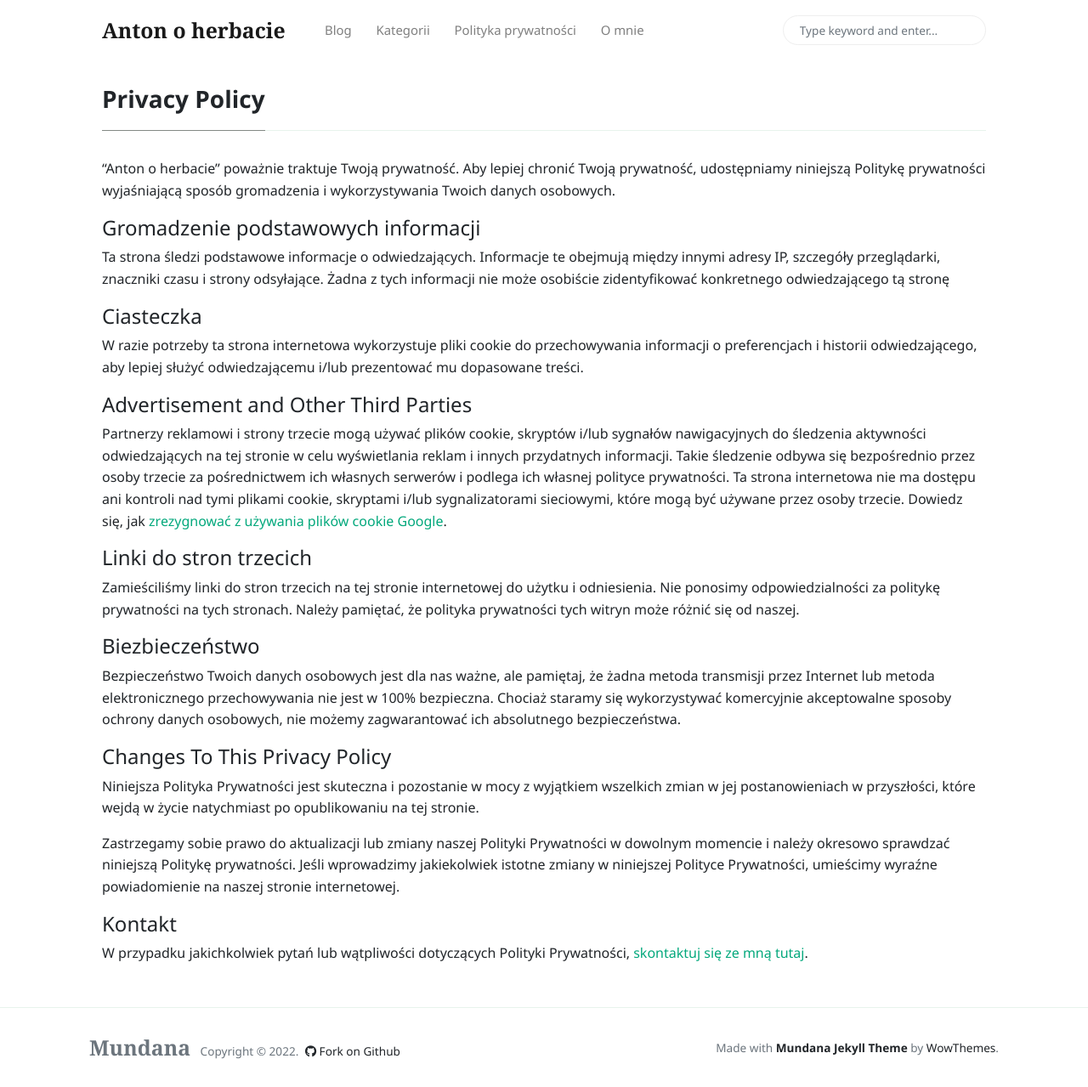
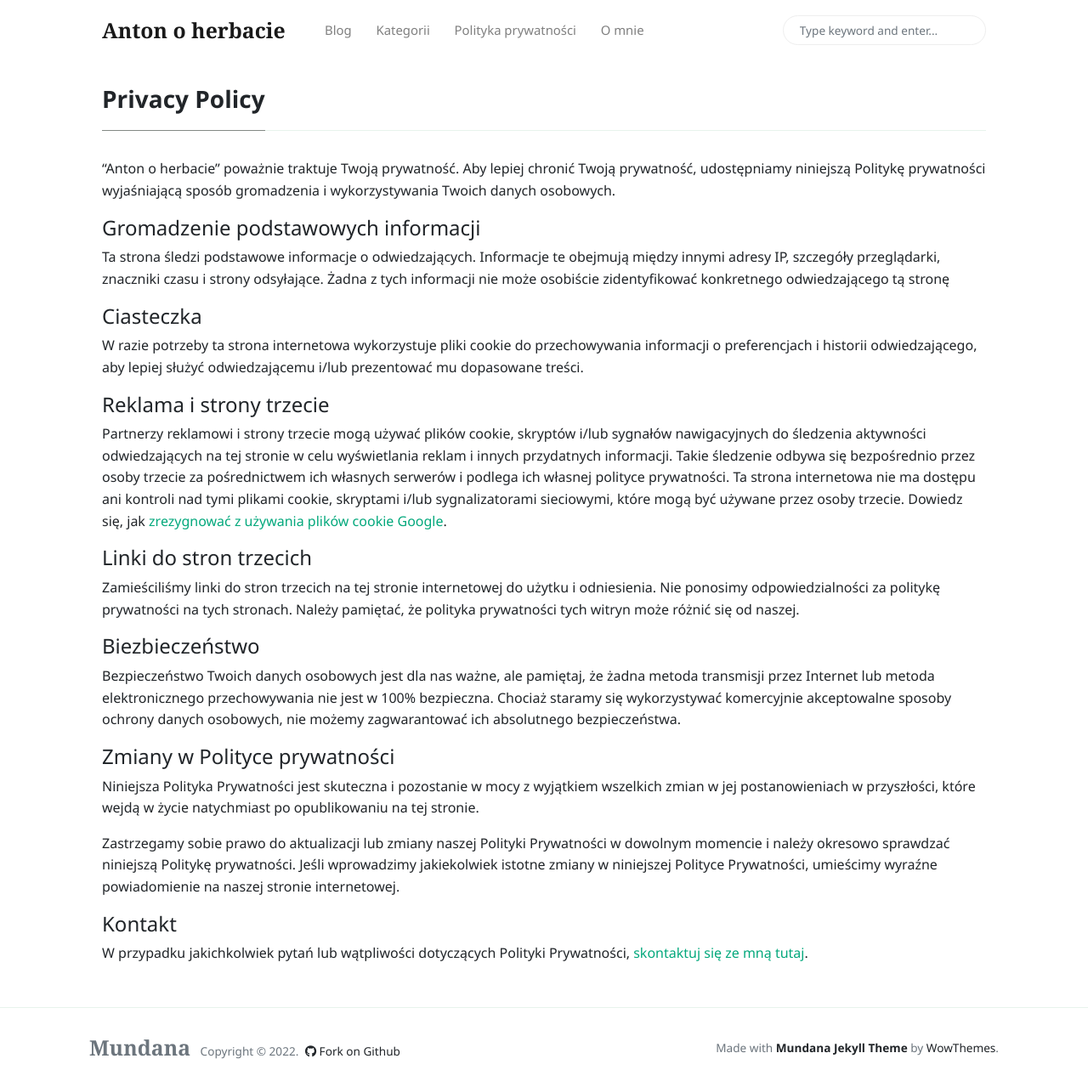
Before and after one commit to asiomchen/asiomchen.github.io, a Jekyll site: the page built from _pages/privacy-policy.md, in a window 1280 px wide and 1279 px high. Shown: the whole window at 85% size. Built offline with Jekyll 4.4.1, drawn with Linux system fonts in a browser that asks for light colours; nearby versions of some CDN libraries.

Commit message:
Update privacy-policy.md

```diff
--- a/_pages/privacy-policy.md
+++ b/_pages/privacy-policy.md
@@ -13,7 +13,7 @@ Ta strona śledzi podstawowe informacje o odwiedzających. Informacje te obejmuj
 
 W razie potrzeby ta strona internetowa wykorzystuje pliki cookie do przechowywania informacji o preferencjach i historii odwiedzającego, aby lepiej służyć odwiedzającemu i/lub prezentować mu dopasowane treści.
 
-#### Advertisement and Other Third Parties
+#### Reklama i strony trzecie
 
 Partnerzy reklamowi i strony trzecie mogą używać plików cookie, skryptów i/lub sygnałów nawigacyjnych do śledzenia aktywności odwiedzających na tej stronie w celu wyświetlania reklam i innych przydatnych informacji. Takie śledzenie odbywa się bezpośrednio przez osoby trzecie za pośrednictwem ich własnych serwerów i podlega ich własnej polityce prywatności. Ta strona internetowa nie ma dostępu ani kontroli nad tymi plikami cookie, skryptami i/lub sygnalizatorami sieciowymi, które mogą być używane przez osoby trzecie. Dowiedz się, jak [zrezygnować z używania plików cookie Google](http://www.google.com/privacy_ads.html).
 
@@ -27,7 +27,7 @@ Zamieściliśmy linki do stron trzecich na tej stronie internetowej do użytku i
 Bezpieczeństwo Twoich danych osobowych jest dla nas ważne, ale pamiętaj, że żadna metoda transmisji przez Internet lub metoda elektronicznego przechowywania nie jest w 100% bezpieczna. Chociaż staramy się wykorzystywać komercyjnie akceptowalne sposoby ochrony danych osobowych, nie możemy zagwarantować ich absolutnego bezpieczeństwa.
 
 
-#### Changes To This Privacy Policy
+#### Zmiany w Polityce prywatności
 
 Niniejsza Polityka Prywatności jest skuteczna i pozostanie w mocy z wyjątkiem wszelkich zmian w jej postanowieniach w przyszłości, które wejdą w życie natychmiast po opublikowaniu na tej stronie.
 
```
